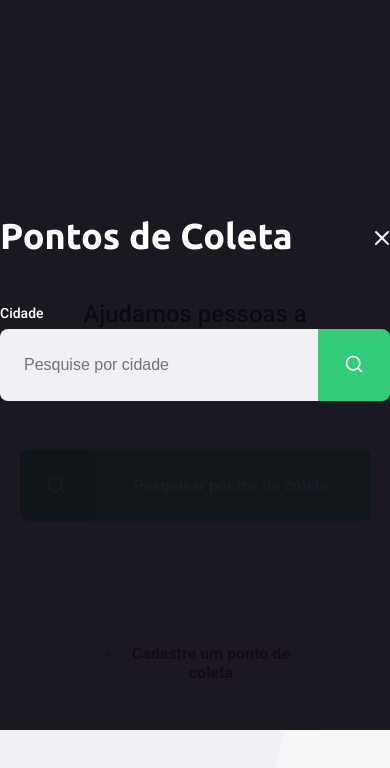
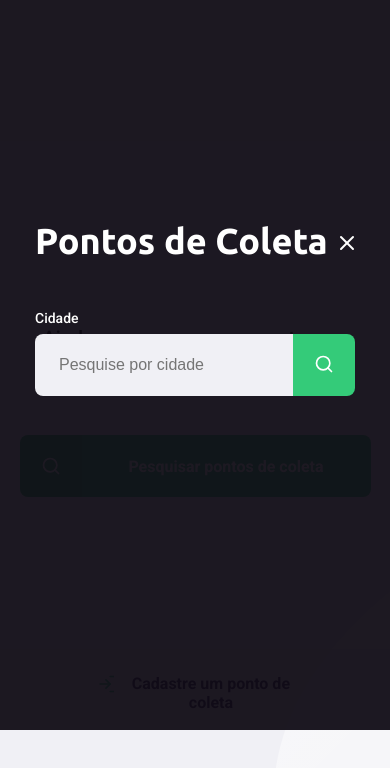
Before and after one commit to SrWess/NextLevelWeek, a website: page src/views/index.html in a window 390 px wide. Both pictures are taken after a click on the link "Pesquisar pontos de coleta". Shown: the part 114-882 px from the top of the page. Drawn offline with nearby package versions, Linux system fonts and the light colour scheme; files that its build step writes are made by us from their sources.

Commit message:
Ajuste de responsividade mobile

```diff
--- a/public/styles/responsive.css
+++ b/public/styles/responsive.css
@@ -12,7 +12,7 @@
 
   #page-home header a {
     position: absolute;
-    bottom: 48px;
+    bottom: 18px;
 
     /*Realizando alinhamento*/
     left: 50%;
@@ -21,6 +21,32 @@
 
   #page-home main {
     align-items: center;
+  }
+
+  #page-home main h1 {
+    font-size: 46px;
+  }
+
+  #page-home main p {
+    font-size: 20px;
+  }
+
+  #page-home main a {
+    height: 62px;
+  }
+
+  #page-home main a span {
+    width: 62px;
+    height: 62px;
+  }
+
+  #modal .content {
+    width: 320px;
+  }
+
+  #modal form button {
+    width: 62px;
+    height: 62px;
   }
 
   #page-search-results .cards {
```
